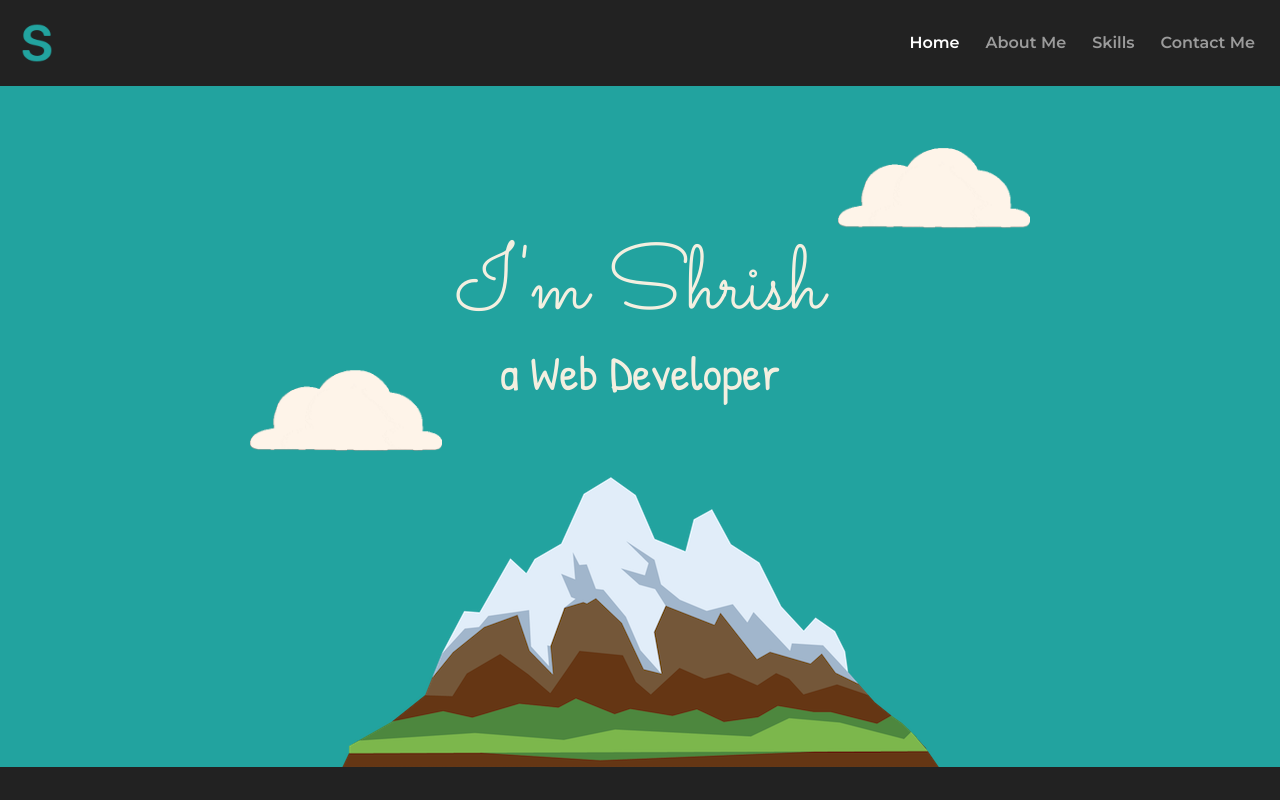
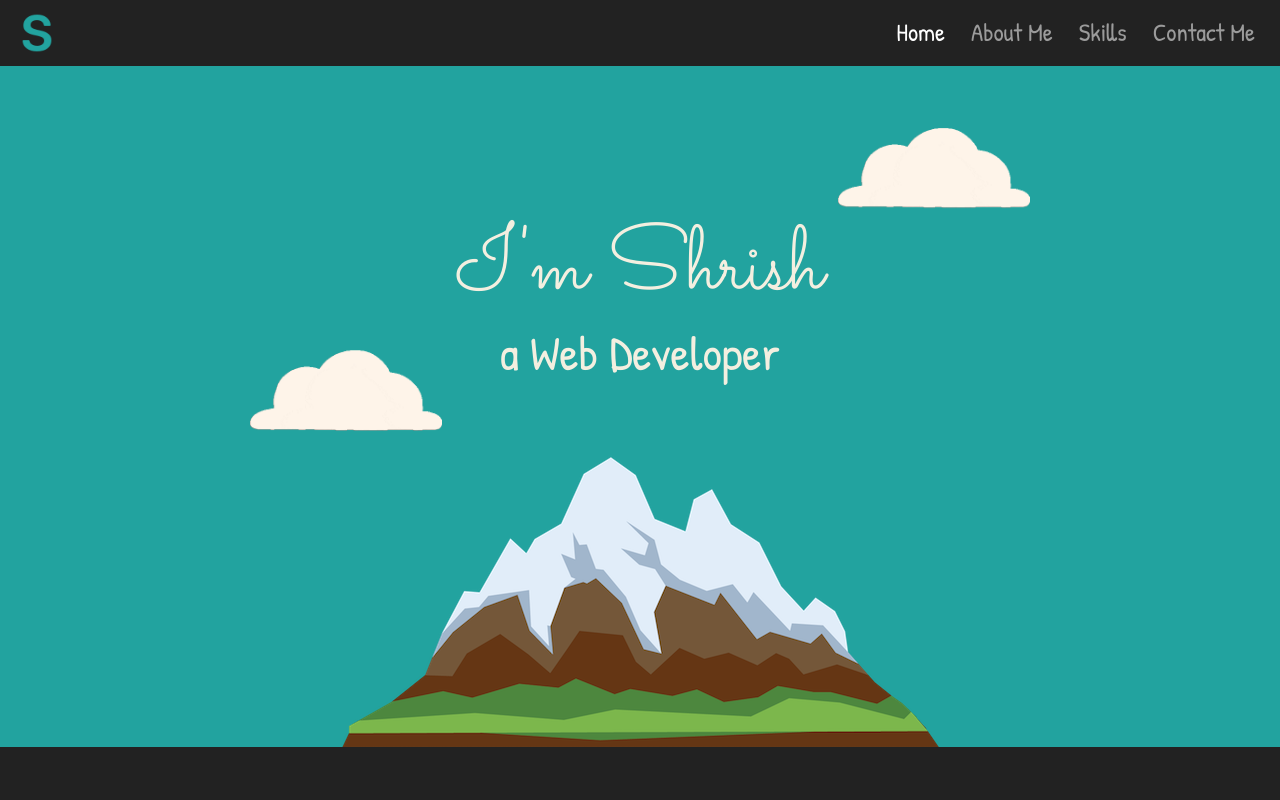
Before and after one commit to shrishn/Web-Development, a plain HTML site: page Code/My_Site/index.html in a window 1280 px wide. Shown: the top 800 px of the page. Drawn offline with nearby package versions, Linux system fonts and the light colour scheme.

Commit message:
Add files via upload

```diff
--- a/Code/My_Site/css/styles.css
+++ b/Code/My_Site/css/styles.css
@@ -34,6 +34,7 @@ a {
 }
 a:hover{
     color: #222222;
+    transform: scale(1.5);
 }
 
 p {
@@ -156,3 +157,14 @@ hr {
     margin-bottom: 0px;
     font-family: 'Montserrat',sans-serif;
 }
+
+.nav-link{
+    font-family: 'Patrick Hand', cursive !important;
+    font-size: 25px !important;
+}
+.navbar-dark{
+    background-color: #222222;
+}
+.navbar{
+    height: 66px;
+}
```
